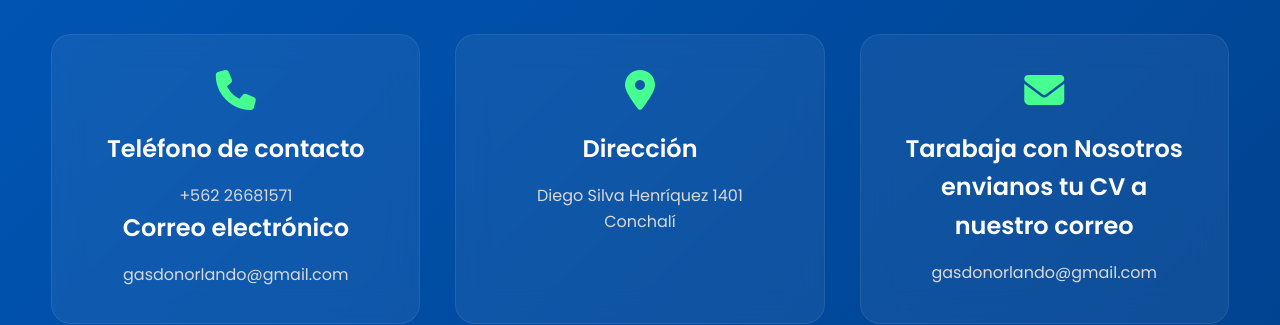
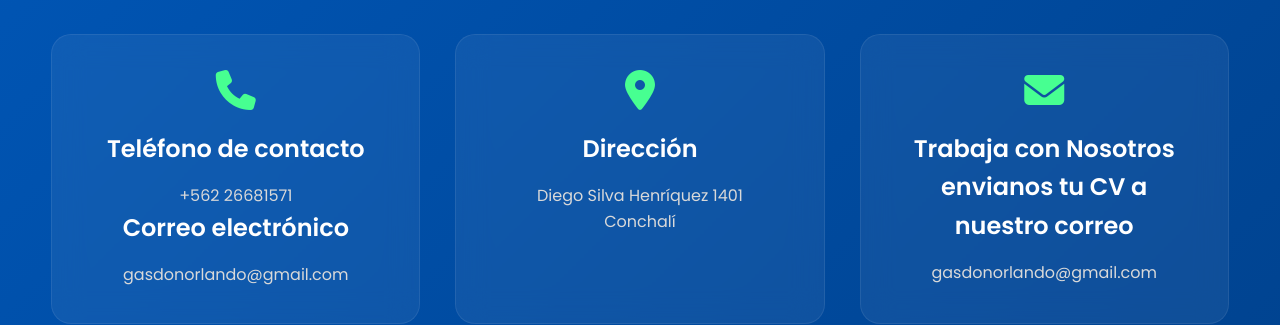
Before and after one commit to lmunozlabrin/gasdonorlando, a plain HTML site: page index.html in a window 1280 px wide. Shown: the part 8460-8785 px from the top of the page. Drawn offline with nearby package versions, Linux system fonts and the light colour scheme.

```diff
--- a/index.html
+++ b/index.html
@@ -656,7 +656,7 @@ gtag('config', 'G-05YX4M3047');
 
                 <div class="contacto-card">
                     <i class="fa-solid fa-envelope"></i>
-                    <h3>Tarabaja con Nosotros envianos tu CV a nuestro correo</h3>
+                    <h3>Trabaja con Nosotros envianos tu CV a nuestro correo</h3>
                     <p>gasdonorlando@gmail.com</p>
                 </div>
             </div>
```
